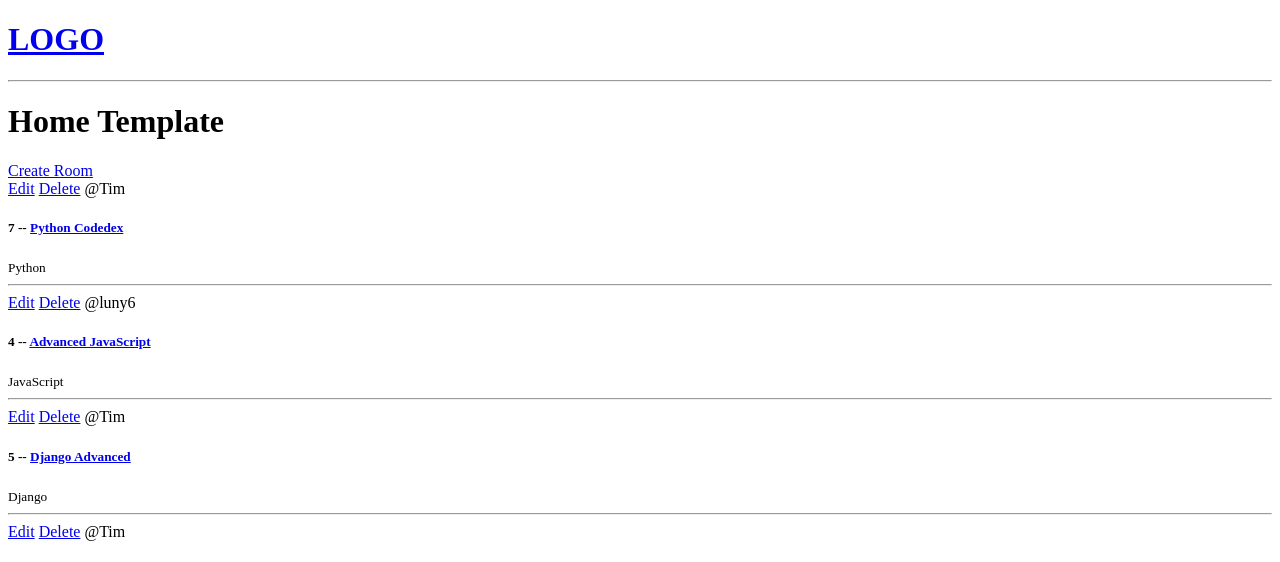
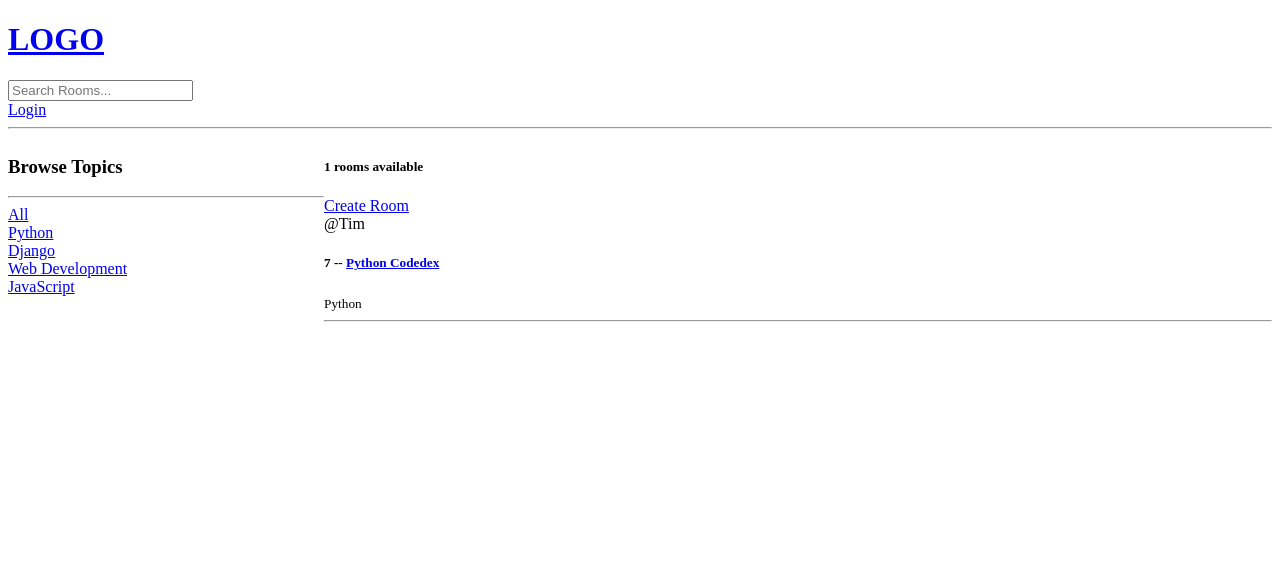
Before and after one commit to henryqbonilla/StudyBud, a Django app: a page that uses templates/main.html in a window 1280 px wide. Shown: the top 562 px of the page. After the commit the page ends 322 px from the top, so only its background shows below. Run offline with Django 5.2, Linux system fonts and the light colour scheme; data comes from the database, SQL or seed files in the repository; both versions use the stored data as it was after the commit.

Commit message:
added stuff

```diff
--- a/base/templates/base/home.html
+++ b/base/templates/base/home.html
@@ -1,19 +1,42 @@
 {% extends 'main.html' %}
-
 {% block content %}
 
-<h1>Home Template</h1>
+<style>
+    .home-container{
+        display: grid;
+        grid-template-columns: 1fr 3fr;
+    }
+</style>
 
+<div class="home-container">
 
     <div>
+        <h3>Browse Topics</h3>
+        <hr>
 
+        <div>
+            <a href="{% url 'home' %}">All</a>
+        </div>
+
+        {% for topic in topics %}
+            <div>
+                <a href="{% url 'home' %}?q={{ topic.name }}">{{ topic.name }}</a>
+            </div>
+        {% endfor %}
+
+    </div>
+
+    <div>
+        <h5>{{ room_count }} rooms available</h5>
         <a href="{% url 'create-room' %}">Create Room</a>
 
         <div>
             {% for room in rooms %}
                 <div>
+                    {% if request.user == room.host %}
                     <a href="{% url 'update-room' room.id %}">Edit</a>
                     <a href="{% url 'delete-room' room.id %}">Delete</a>
+                    {% endif %}
                     <span>@{{ room.host.username }}</span>
                     <h5>{{room.id}} -- <a href="{% url 'room' room.id %}">{{room.name}}</a></h5>
                     <small>{{ room.topic.name }}</small>
@@ -22,6 +45,7 @@
 
             {% endfor %}
         </div>
+    </div>
 
 </div>
 
--- a/base/urls.py
+++ b/base/urls.py
@@ -2,6 +2,9 @@
 from . import views
 
 urlpatterns = [
+    path('login/', views.loginPage, name="login"),
+    path('logout/', views.logoutUser, name='logout'),
+
     path('', views.home, name="home"),
     path('room/<str:pk>/', views.room, name="room"),
 
--- a/base/views.py
+++ b/base/views.py
@@ -1,12 +1,57 @@
 from django.shortcuts import render, redirect
+from django.http import HttpResponse
 from .models import Room
 from .forms import RoomForm
+from .models import Topic
+from django.db.models import Q
+from django.contrib.auth.models import User
+from django.contrib.auth import authenticate, login, logout
+from django.contrib import messages
+from django.contrib.auth.decorators import login_required
 
 # Create your views here.
 
+def loginPage(request):
+
+    if request.user.is_authenticated:
+        return redirect('home')
+
+    if request.method == 'POST':
+        username = request.POST.get('username')
+        password = request.POST.get('password')
+
+        try:
+            user = User.objects.get(username=username)
+        except:
+            messages.error(request, 'User does not exist')
+
+        user = authenticate(request, username=username, password=password)
+
+        if user is not None:
+            login(request, user)
+            return redirect("home")
+        else:
+            messages.error(request, "Username or password does not exist")
+
+    context = {}
+    return render(request, 'base/login_register.html', context)
+
+def logoutUser(request):
+    logout(request)
+    return redirect('home')
+
 def home(request):
-    rooms = Room.objects.all()
-    context = {'rooms': rooms}
+    q = request.GET.get('q') if request.GET.get('q') != None else ''
+    rooms = Room.objects.filter(
+        Q(topic__name__icontains=q) |
+        Q(name__icontains=q) |
+        Q(description__icontains=q)
+    )
+
+    topics = Topic.objects.all()
+    room_count = rooms.count()
+
+    context = {'rooms': rooms, 'topics': topics, 'room_count': room_count}
     return render(request, 'base/home.html', context)
 
 def room(request, pk):
@@ -14,6 +59,7 @@
     context = {'room': room}
     return render(request, 'base/room.html', context)
 
+@login_required(login_url = 'login')
 def createRoom(request):
     form = RoomForm()
     if request.method == 'POST':
@@ -24,9 +70,13 @@
     context = {'form': form}
     return render(request, 'base/room_form.html', context)
 
+@login_required(login_url = 'login')
 def updateRoom(request, pk):
     room = Room.objects.get(id=pk)
     form = RoomForm(instance=room)
+
+    if request.user != room.host:
+        return HttpResponse("You are not allowed here!")
 
     if request.method == 'POST':
         form = RoomForm(request.POST, instance=room)
@@ -37,8 +87,13 @@
     context = {'form' : form}
     return render(request, 'base/room_form.html', context)
 
+@login_required(login_url = 'login')
 def deleteRoom(request, pk):
     room = Room.objects.get(id=pk)
+
+    if request.user != room.host:
+        return HttpResponse("You are not allowed here!")
+
     if request.method == 'POST':
         room.delete()
         return redirect('home')
--- a/templates/main.html
+++ b/templates/main.html
@@ -11,6 +11,15 @@
 <body>
     {% include 'navbar.html' %}
 
+    <!--if there are any messages, it will pop up here below navbar-->
+    {% if messages %}
+    <ul>
+        {% for message in messages %}
+            <li>{{ message }}</li>
+        {% endfor %}
+    </ul>
+    {% endif %}
+
     {% block content %}
 
     {% endblock %}
--- a/templates/navbar.html
+++ b/templates/navbar.html
@@ -2,4 +2,14 @@
     <h1>LOGO</h1>
 </a>
 
+<form method="GET" action="{% url 'home' %}">
+    <input type="text" name="q" placeholder="Search Rooms..."/>
+</form>
+
+{% if request.user.is_authenticated %}
+<a href="{% url 'logout' %}">Logout</a>
+{% else %}
+<a href="{% url 'login' %}">Login</a>
+{% endif %}
+
 <hr>
```
Also changed, not shown: base/templates/base/login_register.html (added, +19 -0 lines), db.sqlite3. Lines whose indentation alone changed are shown as unchanged.
